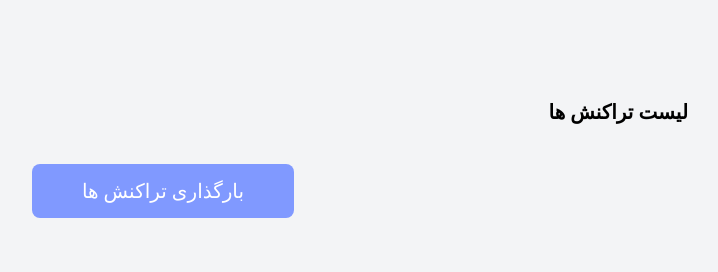
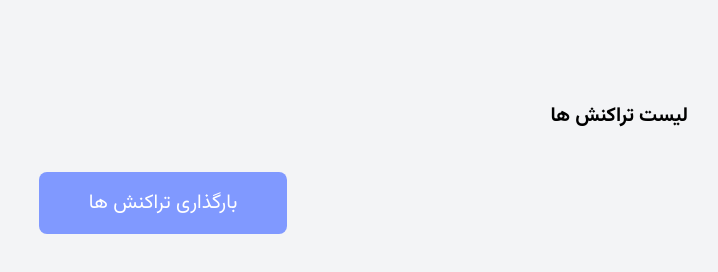
Before and after one commit to maryamer/FTH-js-task, a website: page src/index.html in a window 1280 px wide. Shown: the whole page, without its empty margins (477-1195 px from the left). Drawn offline with nearby package versions, Linux system fonts and the light colour scheme; the site is published under a folder, as on GitHub Pages, so addresses that start at the root find nothing.

Commit message:
fonts fixed

```diff
--- a/src/styles/fonts.css
+++ b/src/styles/fonts.css
@@ -1,7 +1,7 @@
 /* Generated by script */
 @font-face {
   font-family: Vazirmatn;
-  src: url("/assets/fonts/Vazirmatn-Thin.woff2") format("woff2");
+  src: url("../../assets/fonts/Vazirmatn-Thin.woff2") format("woff2");
   font-weight: 100;
   font-style: normal;
   font-display: swap;
@@ -9,7 +9,7 @@
 
 @font-face {
   font-family: Vazirmatn;
-  src: url("/assets/fonts/Vazirmatn-ExtraLight.woff2") format("woff2");
+  src: url("../../assets/fonts/Vazirmatn-ExtraLight.woff2") format("woff2");
   font-weight: 200;
   font-style: normal;
   font-display: swap;
@@ -17,7 +17,7 @@
 
 @font-face {
   font-family: Vazirmatn;
-  src: url("/assets/fonts/Vazirmatn-Light.woff2") format("woff2");
+  src: url("../../assets/fonts/Vazirmatn-Light.woff2") format("woff2");
   font-weight: 300;
   font-style: normal;
   font-display: swap;
@@ -25,7 +25,7 @@
 
 @font-face {
   font-family: Vazirmatn;
-  src: url("/assets/fonts/Vazirmatn-Regular.woff2") format("woff2");
+  src: url("../../assets/fonts/Vazirmatn-Regular.woff2") format("woff2");
   font-weight: 400;
   font-style: normal;
   font-display: swap;
@@ -33,7 +33,7 @@
 
 @font-face {
   font-family: Vazirmatn;
-  src: url("/assets/fonts/Vazirmatn-Medium.woff2") format("woff2");
+  src: url("../../assets/fonts/Vazirmatn-Medium.woff2") format("woff2");
   font-weight: 500;
   font-style: normal;
   font-display: swap;
@@ -41,7 +41,7 @@
 
 @font-face {
   font-family: Vazirmatn;
-  src: url("/assets/fonts/Vazirmatn-SemiBold.woff2") format("woff2");
+  src: url("../../assets/fonts/Vazirmatn-SemiBold.woff2") format("woff2");
   font-weight: 600;
   font-style: normal;
   font-display: swap;
@@ -49,7 +49,7 @@
 
 @font-face {
   font-family: Vazirmatn;
-  src: url("/assets/fonts/Vazirmatn-Bold.woff2") format("woff2");
+  src: url("../../assets/fonts/Vazirmatn-Bold.woff2") format("woff2");
   font-weight: 700;
   font-style: normal;
   font-display: swap;
@@ -57,7 +57,7 @@
 
 @font-face {
   font-family: Vazirmatn;
-  src: url("/assets/fonts/Vazirmatn-ExtraBold.woff2") format("woff2");
+  src: url("../../assets/fonts/Vazirmatn-ExtraBold.woff2") format("woff2");
   font-weight: 800;
   font-style: normal;
   font-display: swap;
@@ -65,7 +65,7 @@
 
 @font-face {
   font-family: Vazirmatn;
-  src: url("/assets/fonts/Vazirmatn-Black.woff2") format("woff2");
+  src: url("../../assets/fonts/Vazirmatn-Black.woff2") format("woff2");
   font-weight: 900;
   font-style: normal;
   font-display: swap;
```
